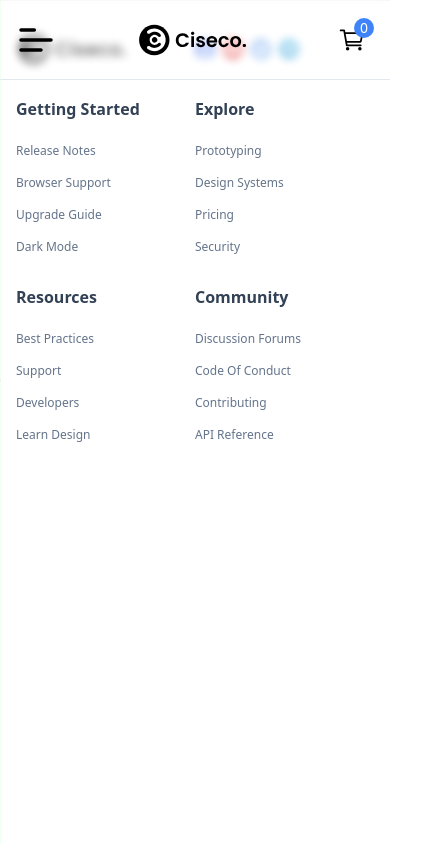
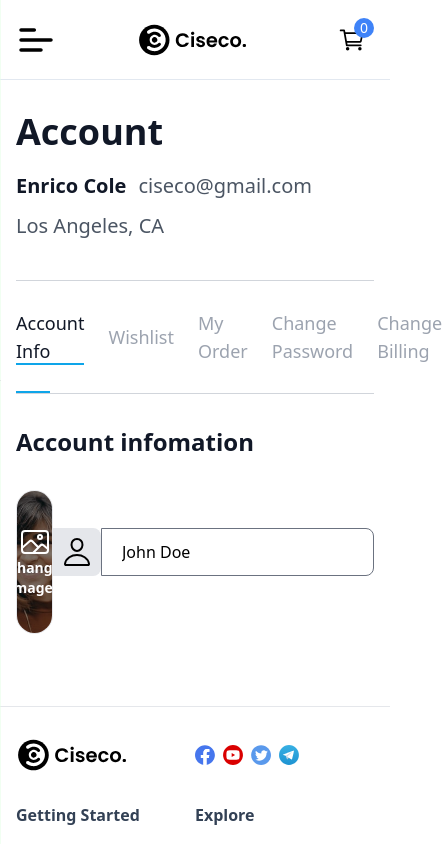
Before and after one commit to Abdallah-Sala7/store, a React (Create React App) app: page /account in a window 390 px wide. Shown: the top 846 px of the page, 442 px wide, since content can reach past the window. Built offline with nearby package versions, Linux system fonts and the light colour scheme.

Commit message:
add account section

```diff
--- a/src/App.js
+++ b/src/App.js
@@ -5,6 +5,12 @@ import Home from "./pages/home/Home"
 import Product from "./pages/product/Product";
 import Details from "./pages/details/Details";
 import Cart from "./pages/cart/Cart";
+import Account from "./pages/account/account";
+import AccountInfo from "./pages/account/accountInfo";
+import Wishlist from "./pages/account/wishlist";
+import Order from "./pages/account/order";
+import ChangeBilling from "./pages/account/changeBilling";
+import ChangePassword from "./pages/account/changePassword";
 
 function App() {
   return (
@@ -15,6 +21,13 @@ function App() {
         <Route path="/product" element={<Product />} />
         <Route path="/details/:id" element={<Details />} />
         <Route path="/cart" element={<Cart />} />
+        <Route path="/account" element={<Account />} >
+          <Route index element={<AccountInfo />} />
+          <Route path="wishlist" element={<Wishlist />} />
+          <Route path="order" element={<Order />} />
+          <Route path="changepassword" element={<ChangePassword /> } />
+          <Route path="changebilling" element={<ChangeBilling/>} />
+        </Route>
       </Routes>
       <Footer />
     </BrowserRouter>
--- /dev/null
+++ b/src/components/AccountNav.jsx
@@ -0,0 +1,44 @@
+import React from 'react'
+import { NavLink } from 'react-router-dom'
+
+const AccountNav = () => {
+  return (
+    <nav>
+      <div className="container">
+        <ul className="flex items-center gap-6 border-y border-gray-300 account">
+          <li className='py-7'>
+            <NavLink end to={'/account'} className='text-lg font-normal text-gray-400 py-7 capitalize hover:text-gray-900' >
+              Account info
+            </NavLink>
+          </li>
+
+          <li className='py-7'>
+            <NavLink to={'wishlist'} className='text-lg font-normal text-gray-400 py-7 capitalize hover:text-gray-900'>
+              wishlist
+            </NavLink>
+          </li>
+
+          <li className='py-7'>
+            <NavLink to={'order'} className='text-lg font-normal text-gray-400 py-7 capitalize hover:text-gray-900'>
+              My order
+            </NavLink>
+          </li>
+
+          <li className='py-7'>
+            <NavLink to={'changepassword'} className='text-lg font-normal text-gray-400 py-7 capitalize hover:text-gray-900'>
+              Change password
+            </NavLink>
+          </li>
+
+          <li className='py-7'>
+            <NavLink to={'changebilling'} className='text-lg font-normal text-gray-400 py-7 capitalize hover:text-gray-900'>
+              Change Billing
+            </NavLink>
+          </li>
+        </ul>
+      </div>
+    </nav>
+  )
+}
+
+export default AccountNav
--- a/src/index.css
+++ b/src/index.css
@@ -103,3 +103,8 @@ span.swiper-pagination-bullet.swiper-pagination-bullet-active.swiper-pagination-
     background-position: 120% 0
   }
 }
+
+.account .active{
+  color: rgb(17 24 39);
+  border-bottom: 2px solid rgb(14,165,233);
+}
--- /dev/null
+++ b/src/pages/account/account.js
@@ -0,0 +1,37 @@
+import React from 'react'
+import { Outlet } from 'react-router-dom'
+import AccountNav from '../../components/AccountNav'
+
+const Account = () => {
+  return (
+    <main>
+      <header className='pt-28'>
+        <div className='container mb-10'>
+          <h1 className='capitalize text-4xl font-bold mb-5 text-gray-900'>
+            account
+          </h1>
+
+          <p className='text-xl text-gray-600 flex gap-3 flex-wrap'>
+            <span className='text-gray-900 font-semibold'>
+              Enrico Cole
+            </span>
+
+            <span>
+              ciseco@gmail.com
+            </span>
+
+            <span>
+              Los Angeles, CA
+            </span>
+          </p>
+        </div>
+      </header>
+
+      <AccountNav />
+
+      <Outlet />
+    </main>
+  )
+}
+
+export default Account
--- /dev/null
+++ b/src/pages/account/accountInfo.jsx
@@ -0,0 +1,68 @@
+import React from 'react'
+
+const AccountInfo = () => {
+  return (
+    <section className='py-8 sm:py-12 md:py-24'>
+      <div className="container">
+        <h1 className='text-2xl font-semibold text-gray-900 first-letter:capitalize mb-8 md:text-4xl'>
+          account infomation
+        </h1>
+
+        <div className="flex justify-between items-start flex-wrap">
+          <div className="w-full flex items-center mb-10 md:mb-0 md:w-36">
+            <div className="w-36 h-36 rounded-full border overflow-hidden flex">
+              <label htmlFor="chosse" className='relative z-10 w-full h-full cursor-pointer flex flex-col items-center justify-center'>
+                <img
+                  src='/img/user.webp'
+                  alt=''
+                  loading='lazy'
+                  className='absolute top-0 left-0 w-full h-full object-cover -z-10 brightness-50'
+                />
+
+                <img
+                  src="/img/icons/image-outline.svg"
+                  alt=""
+                  loading='lazy'
+                  className='w-8 h-8 object-contain invert'
+                />
+                <span className='text-white text-sm font-semibold capitalize'>
+                  change image
+                </span>
+              </label>
+
+              <input
+                type="file"
+                name=""
+                id="chosse"
+                className='hidden'
+              />
+            </div>
+
+            <div className="w-full">
+              <form action="" className='w-full'>
+                <div className="w-full mb-5 flex">
+                  <div className="w-12 h-12 flex justify-center items-center bg-gray-200 rounded-r-lg">
+                    <img
+                      src="/img/icons/user.svg"
+                      alt=""
+                      loading='lazy'
+                      className='w-8 h-8 object-contain'
+                    />
+                  </div>
+
+                  <input
+                    type="text"
+                    defaultValue={"John Doe"}
+                    className='h-12 px-5 rounded-r-lg border focus:outline-none focus:border-primary'
+                  />
+                </div>
+              </form>
+            </div>
+          </div>
+        </div>
+      </div>
+    </section>
+  )
+}
+
+export default AccountInfo
--- /dev/null
+++ b/src/pages/account/changeBilling.jsx
@@ -0,0 +1,9 @@
+import React from 'react'
+
+const ChangeBilling = () => {
+  return (
+    <div>ChangeBilling</div>
+  )
+}
+
+export default ChangeBilling
--- /dev/null
+++ b/src/pages/account/changePassword.jsx
@@ -0,0 +1,9 @@
+import React from 'react'
+
+const ChangePassword = () => {
+  return (
+    <div>ChangePassword</div>
+  )
+}
+
+export default ChangePassword
--- /dev/null
+++ b/src/pages/account/order.jsx
@@ -0,0 +1,9 @@
+import React from 'react'
+
+const Order = () => {
+  return (
+    <div>Order</div>
+  )
+}
+
+export default Order
--- /dev/null
+++ b/src/pages/account/wishlist.jsx
@@ -0,0 +1,9 @@
+import React from 'react'
+
+const Wishlist = () => {
+  return (
+    <div>Wishlist</div>
+  )
+}
+
+export default Wishlist
```
Also changed, not shown: public/img/icons/image-outline.svg (added).
